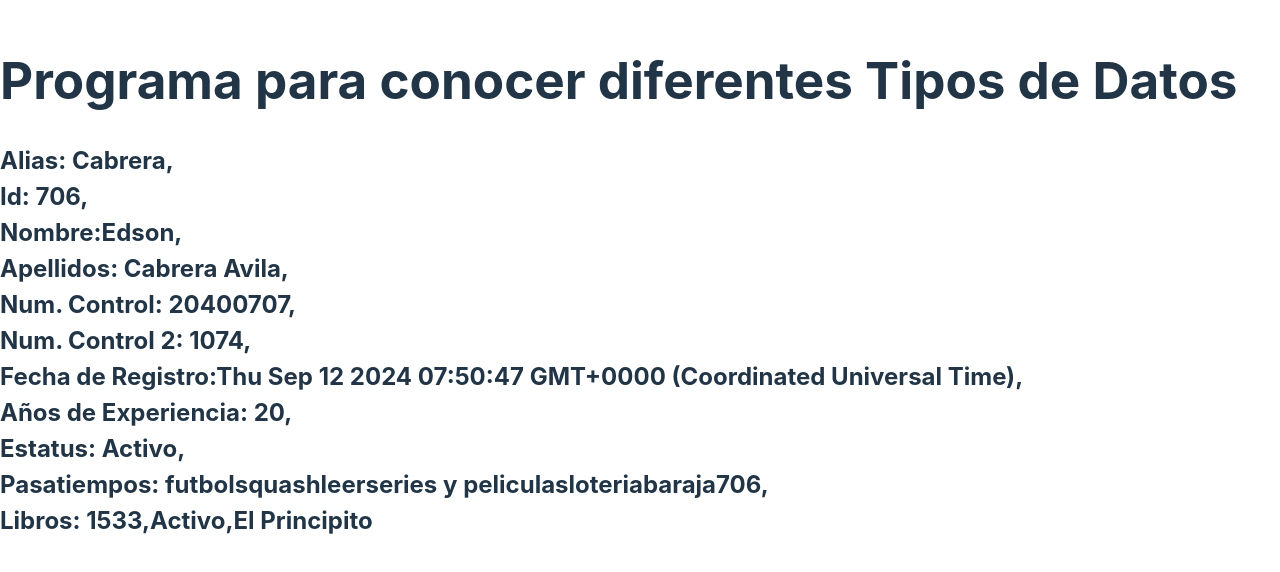
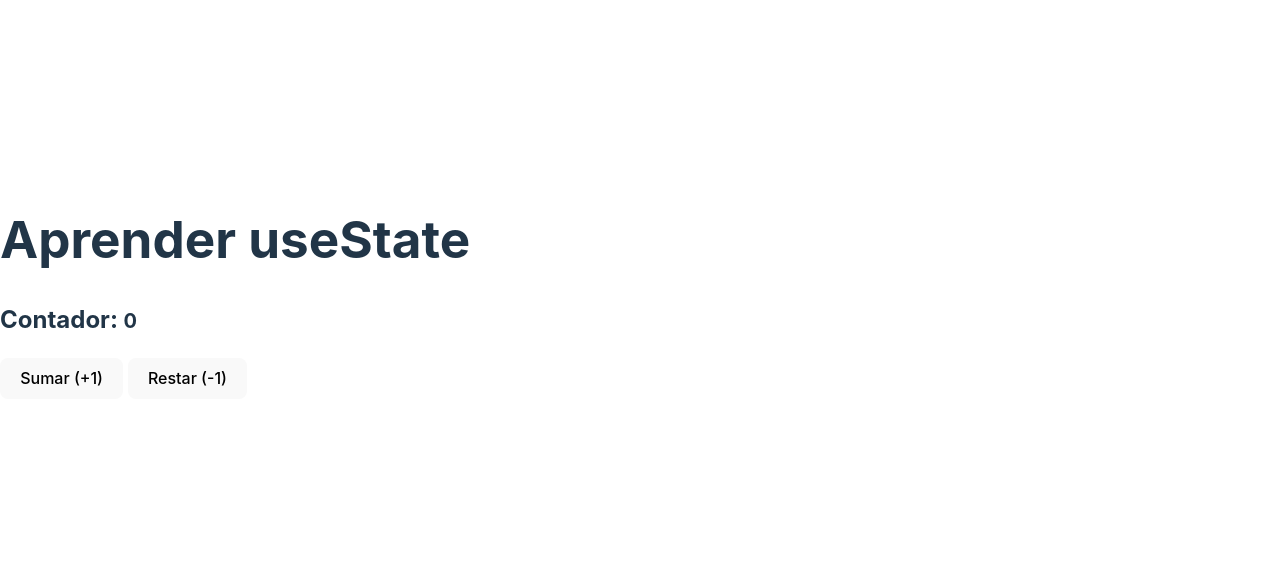
Before and after one commit to edancabreraav/T2-A1-APP-DAM5A, a React (Vite) app: page / in a window 1280 px wide. Shown: the part 112-684 px from the top of the page. Built offline with nearby package versions, Linux system fonts and the light colour scheme.

Commit message:
hasta 4.3

```diff
--- /dev/null
+++ b/src/components/Contador.jsx
@@ -0,0 +1,22 @@
+import { React, useState } from "react";
+
+export const Contador = () => {
+  const [valor, setValor] = useState(0);
+  const acumular = (numero) => {
+    setValor(valor + numero);
+  };
+  console.log(valor)
+  return (
+    <>
+      <div>
+        <h1>Aprender useState</h1>
+        <h2>
+          Contador: <small>{valor}</small>
+        </h2>
+        <button onClick={() => acumular(1)}>Sumar (+1)</button>
+        &nbsp;
+        <button onClick={() => acumular(-1)}>Restar (-1)</button>
+      </div>
+    </>
+  );
+};
--- a/src/main.jsx
+++ b/src/main.jsx
@@ -10,6 +10,8 @@ import MyFetchPost from './functions/MyFetchPost'
 import MyFetchPut from './functions/MyFetchPut'
 import MyFetchBlob from './functions/MyFetchBlob'
 import MyDataTypes from './methods/MyDataTypes'
+import MyObjects from './methods/MyObjects'
+import { Contador } from './components/Contador'
 
 createRoot(document.getElementById('root')).render(
   <StrictMode>
@@ -21,6 +23,8 @@ createRoot(document.getElementById('root')).render(
     {/* <MyFetchPost/> */}
     {/* <MyFetchPut/> */}
     {/* <MyFetchBlob/> */}
-    <MyDataTypes/>
+    {/* <MyDataTypes/> */}
+    {/* <MyObjects/> */}
+    <Contador/>
   </StrictMode>,
 )
--- /dev/null
+++ b/src/methods/MyObjects.jsx
@@ -0,0 +1,29 @@
+function MyObjects() {
+  const persona = {
+    nombre: "Martha",
+    edad: 30,
+    direccion: {
+      pais: "México",
+      estado: "Nayarit",
+      ciudad: "Tepic",
+      direccion: "Conocido No. 533",
+    },
+  };
+  console.log("JSON Person:", JSON.stringify(persona, null, 2));
+  return (
+    <>
+      <div>
+        <h1>Programa de Objetos Literales</h1>
+        <h2>
+          <code>
+            <pre>
+              {/* {JSON.stringify(persona)} */}
+              {JSON.stringify(persona, null, 2)}
+            </pre>
+          </code>
+        </h2>
+      </div>
+    </>
+  );
+}
+export default MyObjects;
```
